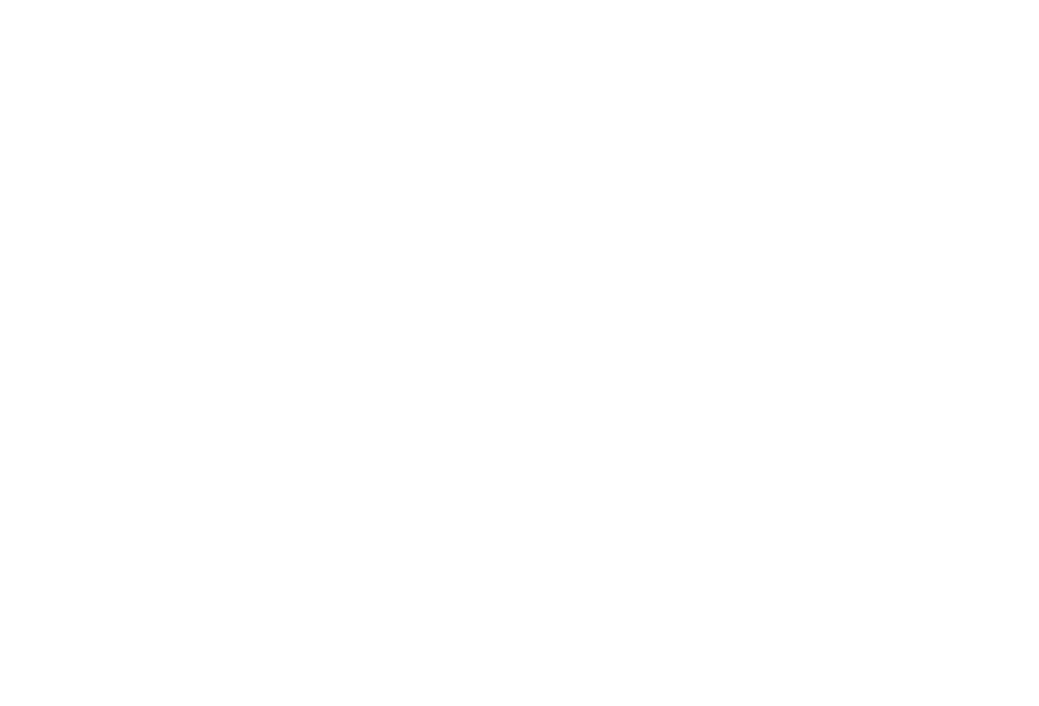
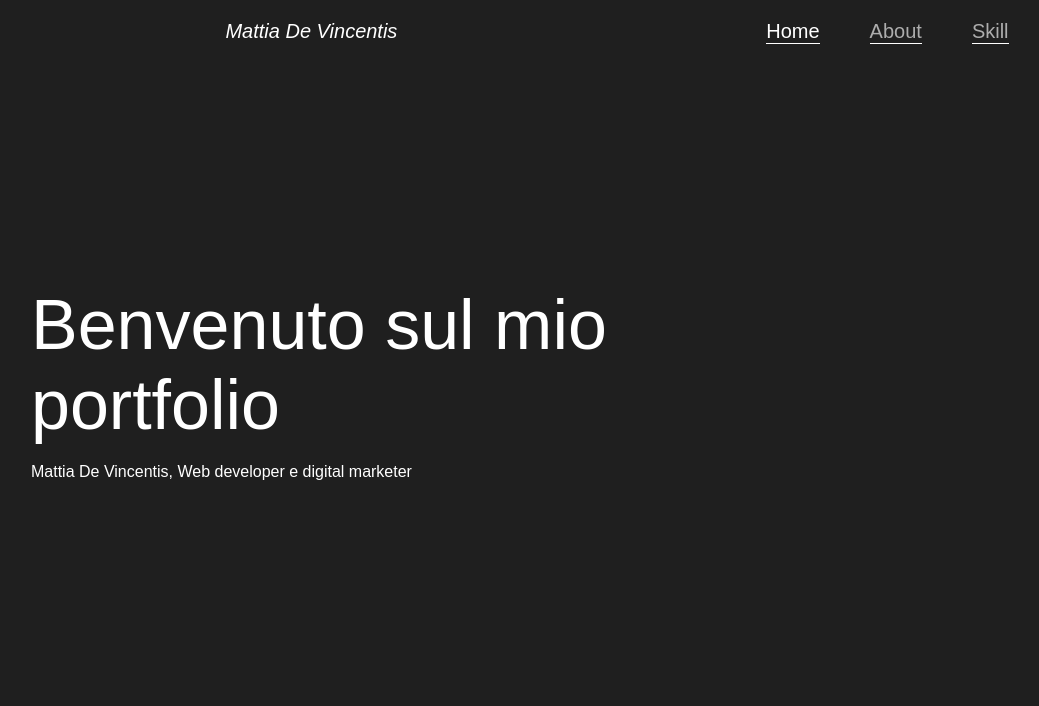
Before and after one commit to MattiaDV/portfolio, a plain HTML site: page index.html in a window 1280 px wide. Shown: the whole page, without its empty margins (33-1072 px from the left). Drawn offline with Linux system fonts and the light colour scheme.

Commit message:
PARTE INIZIALE

```diff
--- a/index.html
+++ b/index.html
@@ -4,8 +4,37 @@
         <meta charset="UTF-8">
         <meta name="viewport" content="width=device-width, initial-scale=1.0">
         <title>Personal portfolio - Mattia De Vincentis</title>
+        <link rel = "stylesheet" href = "style/style.css">
     </head>
     <body>
 
+        <div class = "page">
+            <div class = "upper-part">
+                <div class = "firma">
+                    <span>Mattia De Vincentis</span>
+                </div>
+                <div class = "navbar">
+                    <ul>
+                        <li class = "active">Home</li>
+                        <li>About</li>
+                        <li>Skill</li>
+                    </ul>
+                </div>
+            </div>
+            <div class = "left-column">
+                <div class = "words">
+                    <span class = "title">
+                        Benvenuto sul mio portfolio
+                    </span><br><br>
+                    <span class = "subtitle">
+                        Mattia De Vincentis, Web developer e digital marketer
+                    </span>
+                </div>
+            </div>
+            <div class = "right-column">
+
+            </div>
+        </div>
+
     </body>
 </html>
--- /dev/null
+++ b/style/style.css
@@ -0,0 +1,73 @@
+:root {
+    --bg: #1F1F1F;
+    --sec-col: #15B9B9;
+    --gray: #5A6C6C;
+    --more-gray: #3F3F3F;
+}
+
+* {
+    padding: 0;
+    margin: 0;
+    box-sizing: border-box;
+    font-family: sans-serif;
+}
+
+html, body {
+    background: var(--bg);
+    color: white;
+}
+
+.page {
+    width: 90%;
+    margin: 0 auto;
+}
+
+.header {
+    width: 100%;
+    font-size: 32px;
+}
+
+.upper-part {
+    display: flex;
+    width: 100%;
+    justify-content: space-around;
+    align-items: center;
+}
+
+.navbar ul {
+    display: flex;
+    gap: 50px;
+}
+
+.navbar ul li {
+    list-style: none;
+    font-size: 20px;
+    color: #adadad;
+    border-bottom: 1px solid white;
+    cursor: pointer;
+}
+
+.navbar ul li.active {
+    color: white;
+}
+
+.firma {
+    padding: 20px;
+}
+
+.firma span {
+    font-size: 20px;
+    font-style: oblique;
+}
+
+.left-column {
+    height: 80vh;
+    display: flex;
+    justify-content: center;
+    align-items: center;
+    max-width: 50%;
+}
+
+.title {
+    font-size: 70px;
+}
```
